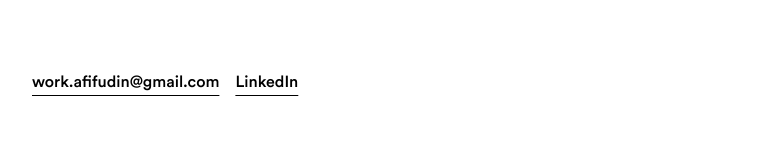
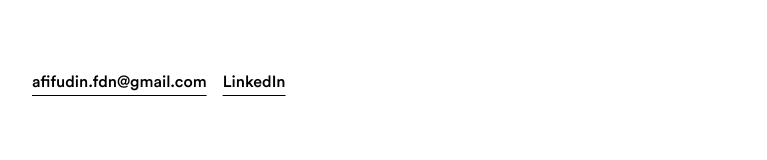
Before and after one commit to afifvdin/afifcodes, a Next.js app: page / in a window 1280 px wide. Shown: the part 1843-2003 px from the top of the page, without its empty margins (0-767 px from the left). Built offline with nearby package versions, Linux system fonts and the light colour scheme.

Commit message:
Change email

```diff
--- a/components/AboutMe.tsx
+++ b/components/AboutMe.tsx
@@ -31,10 +31,10 @@ export default function AboutMe() {
           </p>
           <div className="flex items-center gap-4">
             <Link
-              href="mailto:work.afifudin@gmail.com"
+              href="mailto:afifudin.fdn@gmail.com"
               className="underline underline-offset-8 font-medium"
             >
-              work.afifudin@gmail.com
+              afifudin.fdn@gmail.com
             </Link>
             <Link
               href="https://www.linkedin.com/in/afifudin/"
```
